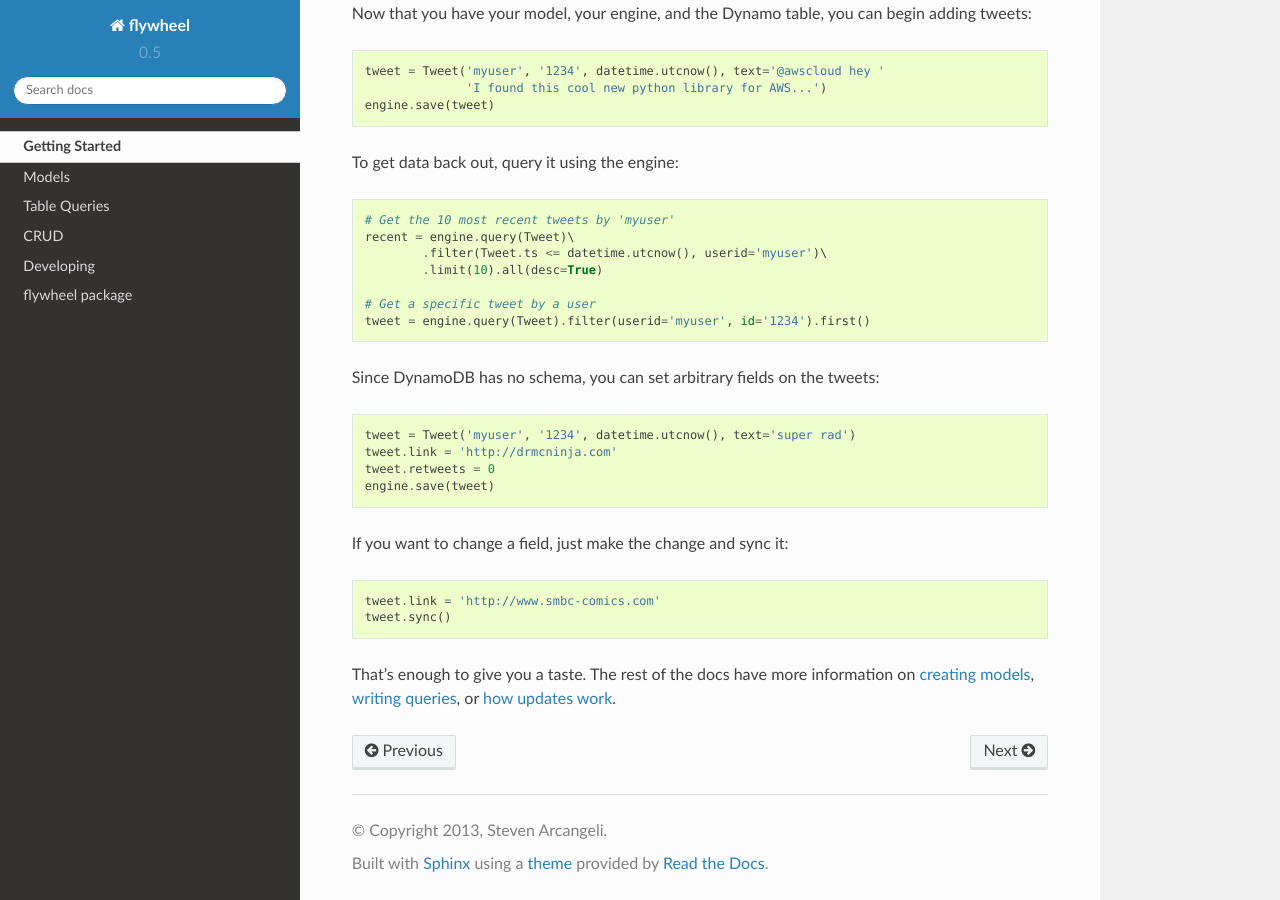
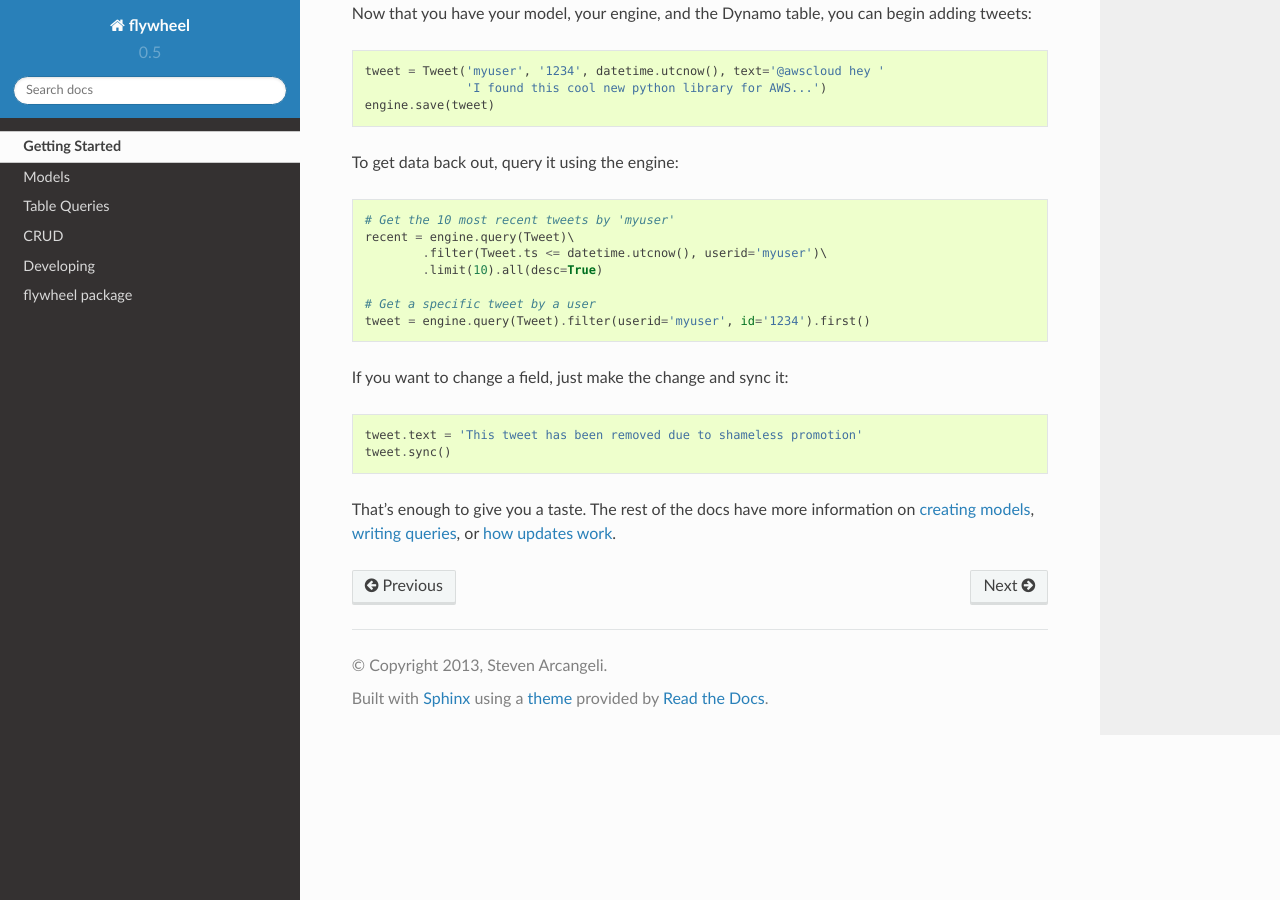
Before and after one commit to stevearc/flywheel, a Sphinx documentation site: the page built from doc/topics/getting_started.rst, in a window 1280 px wide and 900 px high, scrolled down 807 px. Built offline with Sphinx 7.4.7 and the Read the Docs theme 2.0.0, drawn with Linux system fonts in a browser that asks for light colours; pages that are not in the unit, such as notebooks, are missing from menus.

Commit message:
For #54: Remove more outdated docs on overflow fields

```diff
--- a/doc/topics/getting_started.rst
+++ b/doc/topics/getting_started.rst
@@ -58,20 +58,11 @@ To get data back out, query it using the engine:
     # Get a specific tweet by a user
     tweet = engine.query(Tweet).filter(userid='myuser', id='1234').first()
 
-Since DynamoDB has no schema, you can set arbitrary fields on the tweets:
-
-.. code-block:: python
-
-    tweet = Tweet('myuser', '1234', datetime.utcnow(), text='super rad')
-    tweet.link = 'http://drmcninja.com'
-    tweet.retweets = 0
-    engine.save(tweet)
-
 If you want to change a field, just make the change and sync it:
 
 .. code-block:: python
 
-    tweet.link = 'http://www.smbc-comics.com'
+    tweet.text = 'This tweet has been removed due to shameless promotion'
     tweet.sync()
 
 That's enough to give you a taste. The rest of the docs have more information
```
